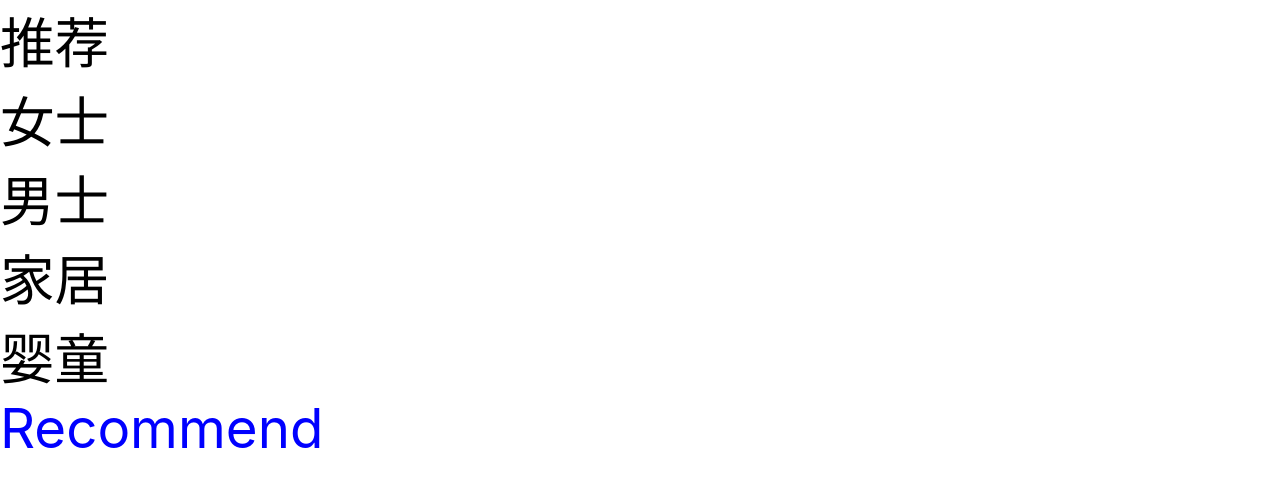
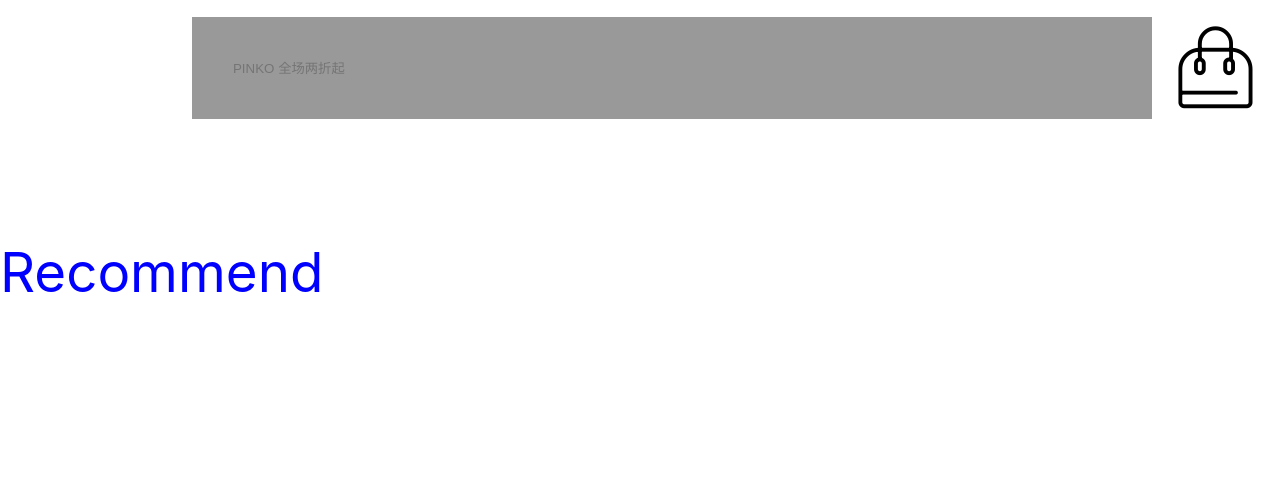
Before and after one commit to gunnnnsrose/mlh, a React (Create React App) app: page /home/recommend in a window 1280 px wide. Shown: the top 486 px of the page. Built offline with nearby package versions, Linux system fonts and the light colour scheme.

Commit message:
zt-first

```diff
--- a/src/components/home/index.js
+++ b/src/components/home/index.js
@@ -1,19 +1,52 @@
-import React,{Component} from "react"
-import css from "./index.module.scss"
+import React,{Component} from "react";
+import axios from "axios";
 import {NavLink} from "react-router-dom";
+import css from "./index.module.scss";
 
 class Home extends Component{
+	constructor(props) {
+	  super(props);
+
+	  this.state = {
+	  	isScroll: false
+	  }
+	}
 	render(){
-		return <div className={css.sss}>
-		<ul>
-			<li><NavLink to="/home/recommend">推荐 </NavLink></li>
-			<li><NavLink to="/home/women">女士 </NavLink></li>
-			<li><NavLink to="/home/men">男士 </NavLink></li>
-			<li><NavLink to="/home/lifestyle">家居 </NavLink></li>
-			<li><NavLink to="/home/kids">婴童 </NavLink></li>
-		</ul>
-		{this.props.children}
-		</div>
+	  return <div className={css.home}>
+	  	<div className={this.state.isScroll?css.scrollHeader:css.header}>
+	  	  <div className={css.topnav+" clear"}>
+	  	    <span className="l"><NavLink to="/login">登录</NavLink></span>
+	  	    <input className={css.input+" l"} type="text" placeholder="PINKO 全场两折起"/>
+	  	    <i className={"iconfont icon-bags l "+css.cart}><NavLink to="/register"></NavLink></i>
+	  	  </div>
+	      <ul className={css.nav}>
+	  	    <li className={css.li+" l"}><NavLink to="/home/recommend">推荐 </NavLink></li>
+	  	    <li className={css.li+" l"}><NavLink to="/home/women">女士 </NavLink></li>
+	  	    <li className={css.li+" l"}><NavLink to="/home/men">男士 </NavLink></li>
+	  	    <li className={css.li+" l"}><NavLink to="/home/lifestyle">家居 </NavLink></li>
+	  	    <li className={css.li+" l"}><NavLink to="/home/kids">婴童 </NavLink></li>
+	      </ul>
+	  	</div>
+	    {this.props.children}
+	  </div>
+	}
+
+	componentDidMount() {
+	  window.onscroll = this.scroll.bind(this);
+	}
+	conponentWillUnmount() {
+	  window.onscroll = null;
+	}
+	scroll() {
+	  if((document.documentElement.scrollTop||document.body.scrollTop)>0) {
+		this.setState({
+			isScroll: true
+		})
+	  } else {
+	  	this.setState({
+			isScroll: false
+		})
+	  }
 	}
 }
 
--- a/src/components/home/index.module.scss
+++ b/src/components/home/index.module.scss
@@ -1 +1,97 @@
-.sss{color:blue;}
+.home {
+  width: 100%;
+  .header {
+  	width: 100%;
+  	height: .7rem;
+	.topnav {
+	  width: 100%;
+	  height: .4rem;
+	  span {
+	  	width: 15%;
+	  	height: .4rem;
+	  	line-height: .4rem;
+	  	text-align: center;
+	  	color: #fff;
+	  	a {
+	      color: #fff;
+	    }
+	  }
+	  .input {
+	  	width: 75%;
+	  	height: .3rem;
+	  	margin-top: .05rem;
+	  	text-indent: .12rem;
+	  	line-height: .3rem;
+	  	background: #999;
+	  	border: none;
+	  }
+	  .cart {
+	  	width: 10%;
+	  	height: .4rem;
+	  	font-size: .24rem;
+	  	line-height: .4rem;
+	  	text-align: center;
+	  	a {
+	      color: #fff;
+	    }
+	  }
+	}
+	.nav {
+	  width: 100%;
+	  height: .3rem;
+	  .li {
+	    width: 16%;
+	    height: .3rem;
+	    text-align: center;
+	    line-height: .3rem;
+	    a {
+	      color: #fff;
+	    }
+	  }
+	}
+  }
+  .scrollHeader {
+  	position: fixed;
+  	top: 0;
+  	z-index: 10;
+  	width: 100%;
+  	height: .7rem;
+  	background: #fff;
+	.topnav {
+	  width: 100%;
+	  height: .4rem;
+	  span {
+	  	width: 15%;
+	  	height: .4rem;
+	  	line-height: .4rem;
+	  	text-align: center;
+	  }
+	  .input {
+	  	width: 75%;
+	  	height: .3rem;
+	  	margin-top: .05rem;
+	  	text-indent: .12rem;
+	  	line-height: .3rem;
+	  	background: #eee;
+	  	border: none;
+	  }
+	  .cart {
+	  	width: 10%;
+	  	height: .4rem;
+	  	font-size: .24rem;
+	  	line-height: .4rem;
+	  	text-align: center;
+	  }
+	}
+	.nav {
+	  width: 100%;
+	  height: .3rem;
+	  .li {
+	    width: 16%;
+	    height: .3rem;
+	    text-align: center;
+	    line-height: .3rem;
+	  }
+	}
+  }
+}
```
Also changed, not shown: src/components/home/recommend/index.js (+6 -3 lines).
